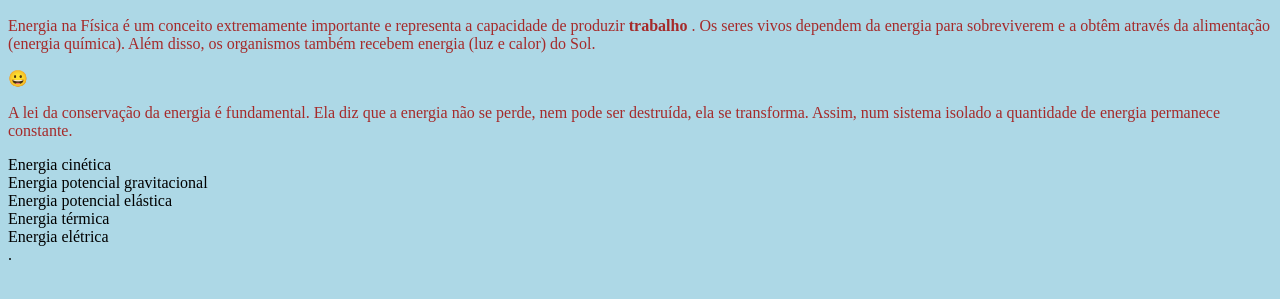
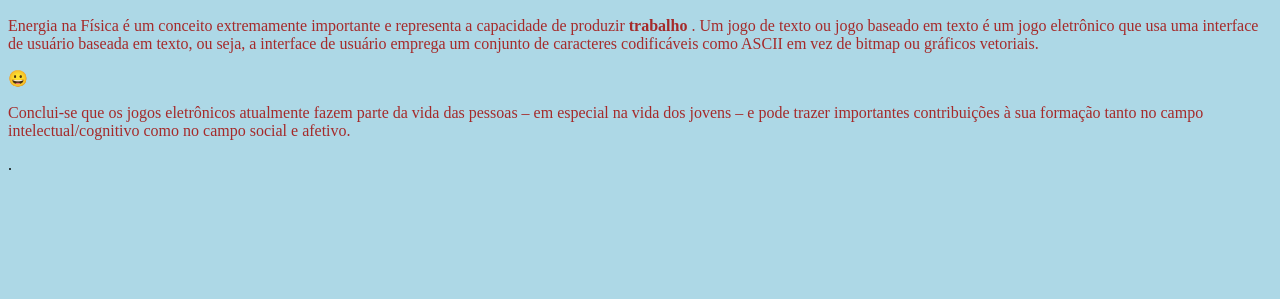
Before and after one commit to sklvlj/jogo, a plain HTML site: page index.html in a window 1280 px wide. Shown: the part 85-384 px from the top of the page. Drawn offline with Linux system fonts and the light colour scheme.

Commit message:
Update index.html

```diff
--- a/index.html
+++ b/index.html
@@ -13,17 +13,12 @@
     <p class="texto">Energia na Física é um conceito extremamente importante e representa
          a capacidade de produzir <strong><em></em>trabalho</em></strong> .
 
-   Os seres vivos dependem da energia para sobreviverem e a obtêm através da alimentação
-     (energia química). Além disso, os organismos também recebem energia (luz e calor) do Sol. </p>
+
+Um jogo de texto ou jogo baseado em texto é um jogo eletrônico que usa uma interface de usuário baseada em texto,
+ou seja, a interface de usuário emprega um conjunto de caracteres codificáveis como ASCII em vez de bitmap ou gráficos vetoriais. </p>
     <p>&#128512;</p>
-    <p class="texto"> A lei da conservação da energia é fundamental. Ela diz que a energia não se perde,
-        nem pode ser destruída, ela se transforma. Assim, num sistema isolado a quantidade de energia
-         permanece constante.</p>
-
-        Energia cinética</br>
-        Energia potencial gravitacional</br>
-        Energia potencial elástica</br>
-        Energia térmica</br>
-        Energia elétrica</br>
+    <p class="texto"> Conclui-se que os jogos eletrônicos atualmente fazem parte da vida das pessoas –
+        em especial na vida dos jovens –
+        e pode trazer importantes contribuições à sua formação tanto no campo intelectual/cognitivo como no campo social e afetivo.</p>
 
 </body>.
```
